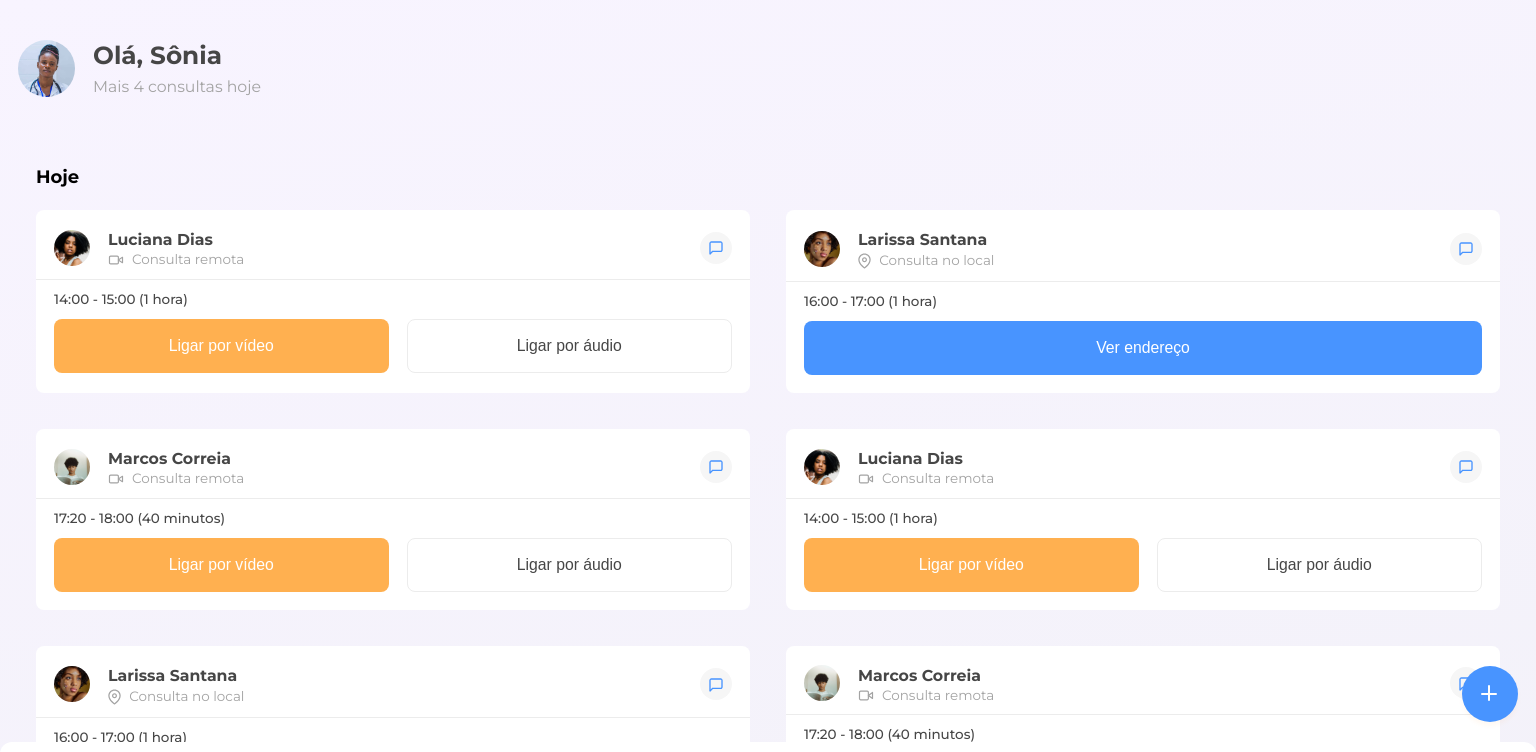
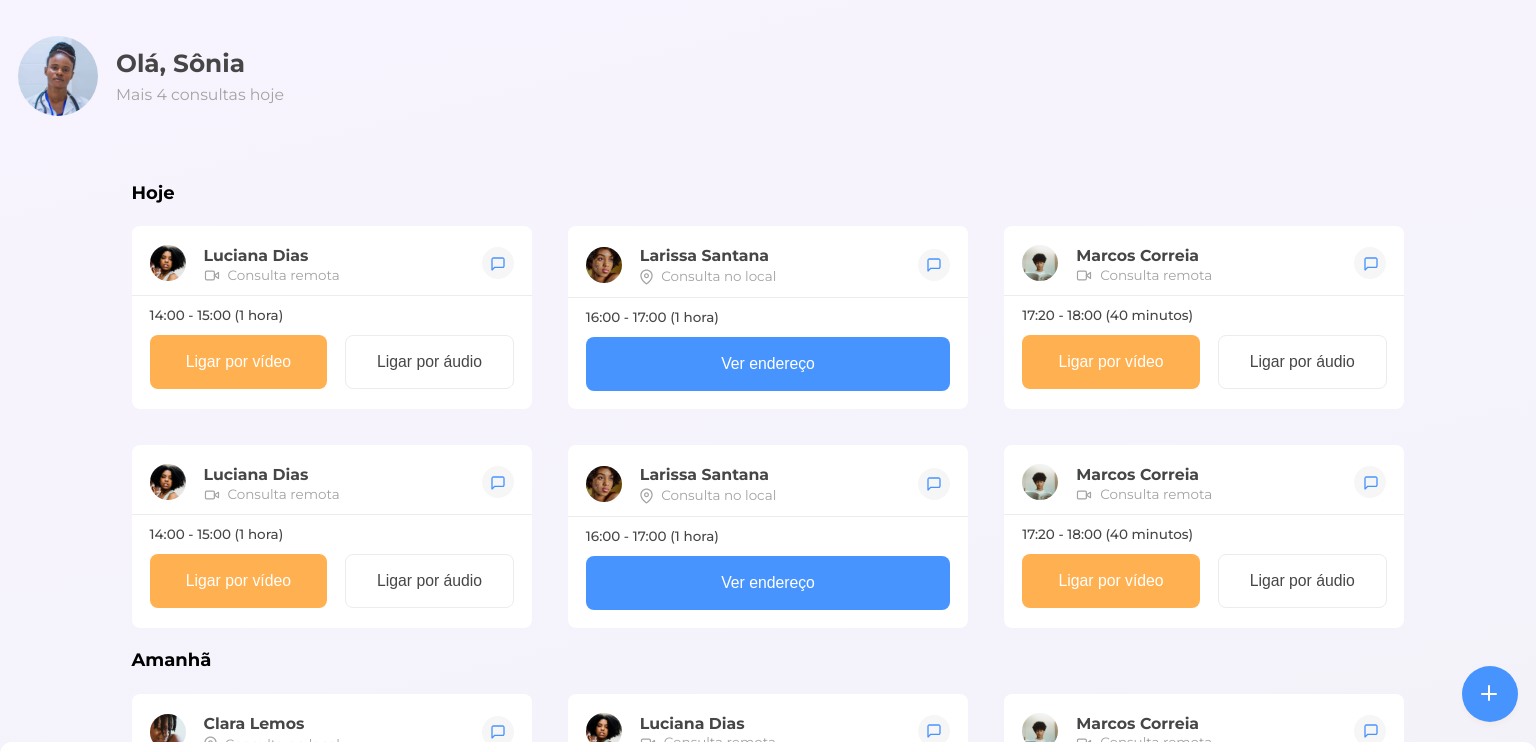
Before and after one commit to matheusgondra/7DaysOfCode-Responsividade, a React (Vite) app: page / in a window 1536 px wide. Shown: the top 752 px of the page. Built offline with nearby package versions, Linux system fonts and the light colour scheme.

Commit message:
Finalizando layout desktop de 3 colunas

```diff
--- a/src/components/Header/style.css
+++ b/src/components/Header/style.css
@@ -27,3 +27,9 @@
 	line-height: 1.375rem;
 	color: var(--color-gray);
 }
+
+@media screen and (min-width: 1024px) {
+	.user-photo {
+		width: 80px;
+	}
+}
--- a/src/components/QueriesList/components/Query/index.jsx
+++ b/src/components/QueriesList/components/Query/index.jsx
@@ -14,7 +14,7 @@ Query.propTypes = {
 
 function Query({ name, time, type, photo }) {
 	return (
-		<div className="card card-container">
+		<div className="card">
 			{type === "remote" ? (
 				<>
 					<div className="card-flex">
--- a/src/components/QueriesList/components/Query/style.css
+++ b/src/components/QueriesList/components/Query/style.css
@@ -3,10 +3,7 @@
 	padding: 1rem;
 	margin: 1rem;
 	border-radius: 8px;
-}
-
-.card-container {
-	padding: 1rem;
+	max-width: 420px;
 }
 
 .card-photo {
@@ -135,4 +132,9 @@ hr {
 	.card-chat {
 		top: 8.33px;
 	}
+
+	.btn-audio, .btn-video {
+		padding-left: 0;
+		padding-right: 0;
+	}
 }
--- a/src/components/QueriesList/style.css
+++ b/src/components/QueriesList/style.css
@@ -27,3 +27,21 @@
 		grid-template-columns: repeat(2, 50%);
 	}
 }
+
+/* Desktops */
+@media screen and (min-width: 1024px) {
+	.queries-container > div > div {
+		grid-template-columns: repeat(3, 33.33%);
+	}
+}
+
+@media screen and (min-width: 1345px) {
+	.queries-container {
+		display: flex;
+		flex-direction: column;
+	}
+
+	.queries-container > div > div {
+		grid-template-columns: repeat(3, calc(1309px/3));
+	}
+}
```
